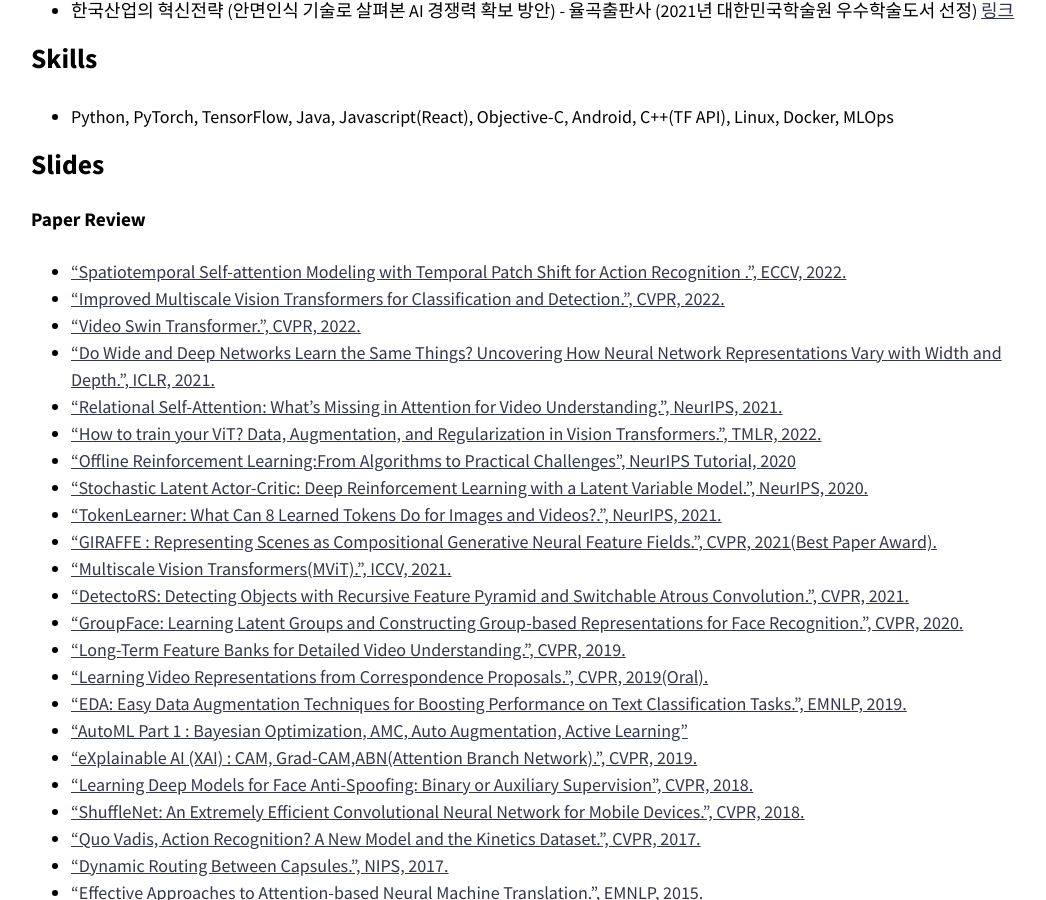
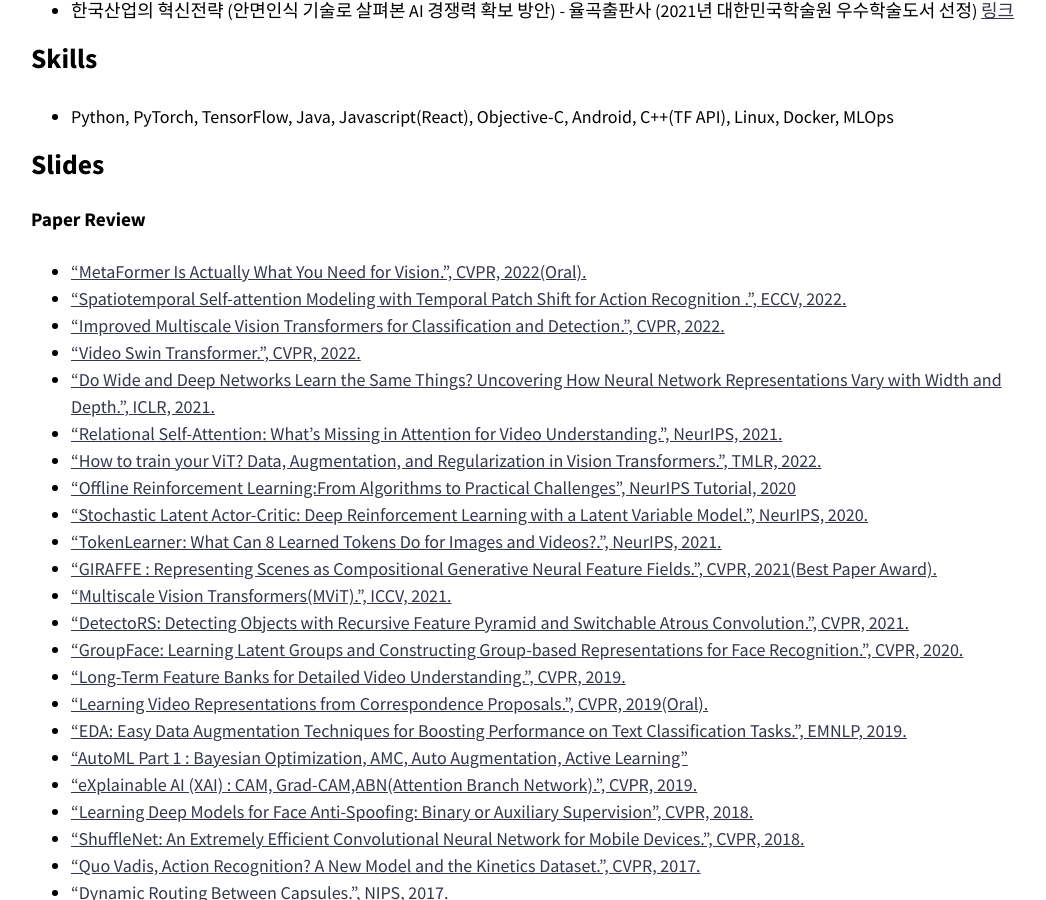
Before and after one commit to healess/healess.github.io, a Jekyll site: the page built from index.md, in a window 1280 px wide and 900 px high, scrolled down 3506 px. Shown: the whole window, without its empty margins (115-1161 px from the left). Built offline with Jekyll 4.4.1, drawn with Linux system fonts in a browser that asks for light colours; nearby versions of some CDN libraries.

Commit message:
Add metaformer

```diff
--- a/index.md
+++ b/index.md
@@ -103,6 +103,7 @@ entries_layout: grid
 
 ## Slides
 #### Paper Review
+* ["MetaFormer Is Actually What You Need for Vision.", CVPR, 2022(Oral).](https://healess.github.io/assets/pdf/[Paper]MetaFormer.pdf)
 * ["Spatiotemporal Self-attention Modeling with Temporal Patch Shift for Action Recognition
 .", ECCV, 2022.](https://healess.github.io/assets/pdf/[Paper]TPS.pdf)
 * ["Improved Multiscale Vision Transformers for Classification and Detection.", CVPR, 2022.](https://healess.github.io/paper/Paper-Improved-Multiscale-Vision-Transformers/)
```
Also changed, not shown: 1 other file.
